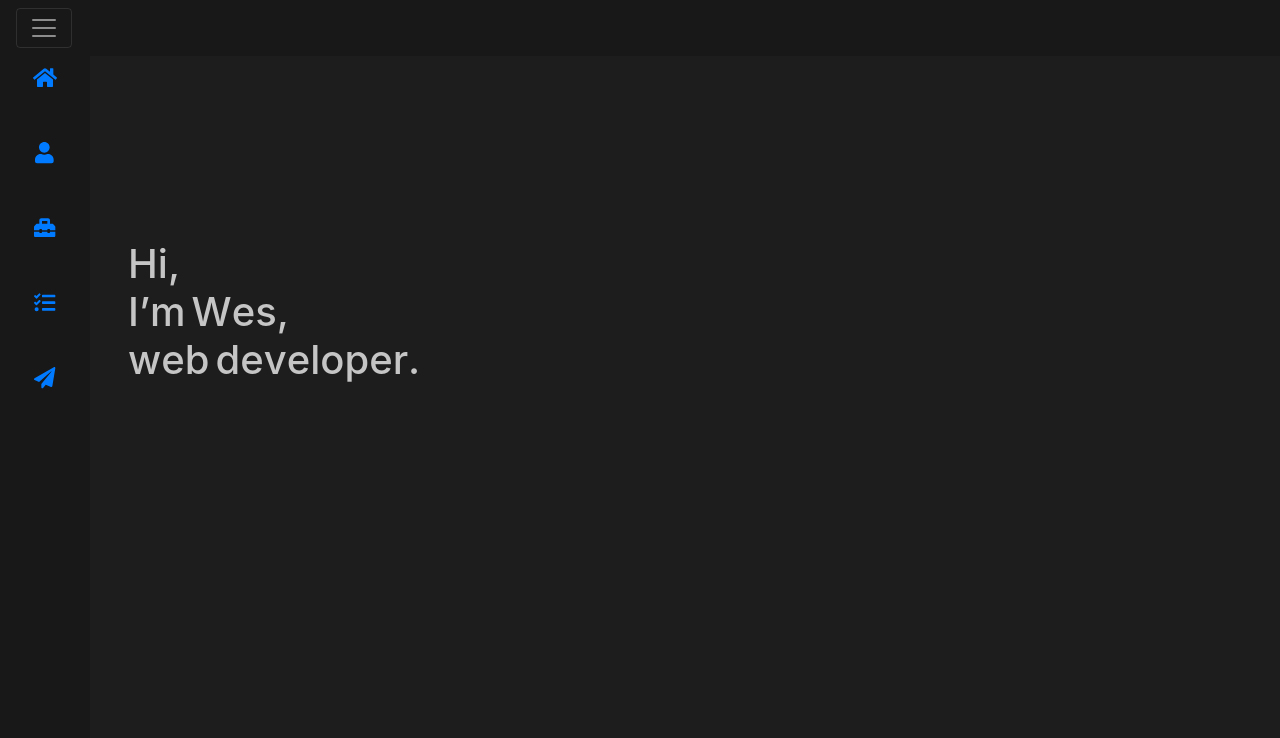
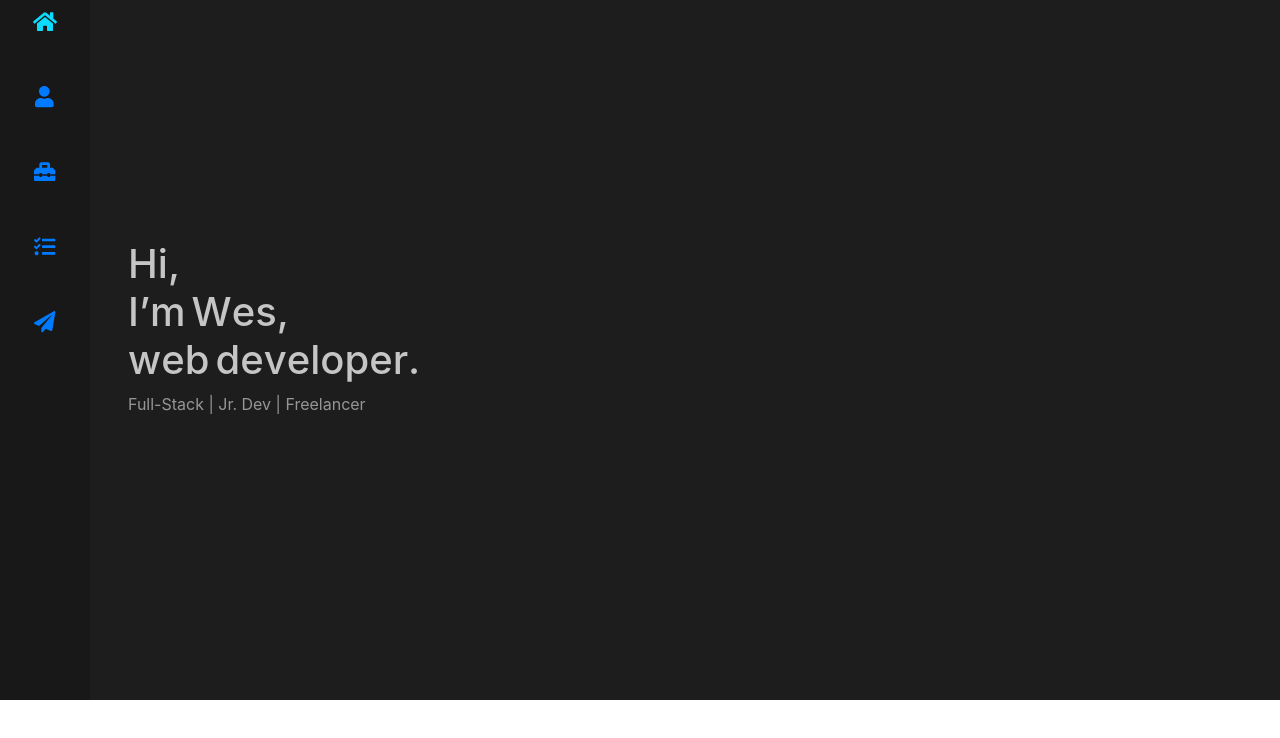
Before and after one commit to wes992/react-portfolio, a React (Create React App) app: page / in a window 1280 px wide. Shown: the top 738 px of the page. Built offline with nearby package versions, Linux system fonts and the light colour scheme.

Commit message:
adds animation

```diff
--- a/src/App.css
+++ b/src/App.css
@@ -1,23 +1,25 @@
 .App {
-  /* position: relative; */
   text-align: center;
   margin: 0;
   padding: 0;
-  height: 100%;
-  width: 100%;
+  height: auto;
+  width: auto;
   background-color: #1d1d1d;
+}
+
+.active {
+  color: #0cdbff;
 }
 
 .left-section {
   width: 7%;
-  height: 1000px;
+  height: 700px;
   color: #fff;
   background-color: #181818;
   text-align: center;
 }
 
 span.letter {
-  /* opacity: 0; */
   display: inline-block;
   color: #c5c5c5;
 
@@ -26,10 +28,10 @@ span.letter {
   animation-iteration-count: 1;
 }
 
-/* span.letter:hover {
+span.letter:hover {
   animation-name: rubberBand;
   color: #0cdbff;
-} */
+}
 
 .body-container {
   position: absolute;
@@ -37,6 +39,8 @@ span.letter {
   left: 10%;
   margin: auto;
   width: 300px;
+  color: #c5c5c5;
+  text-align: left;
 }
 
 .h1-animation {
@@ -49,6 +53,10 @@ span.letter {
 
 #header-bg-dark {
   background: #181818 !important;
+}
+
+p.fade-in {
+  opacity: 0;
 }
 
 .iconSwitch {
@@ -65,39 +73,9 @@ nav a {
 }
 
 span a.iconSwitch:hover {
-  animation-name: rubberBand;
+  /* animation-name: rubberBand; */
   color: #0cdbff;
 }
-
-.slide {
-  position: relative;
-  left: -400px;
-  /* width: 100px; */
-  /* height: 100px; */
-  /* background: blue; */
-  -webkit-animation: slide 0.5s forwards;
-  -webkit-animation-delay: 2s;
-  animation: slide 0.5s forwards;
-  animation-delay: .5s;
-}
-
-/* .h1-anitmation {
-  position: absolute;
-  overflow: hidden;
-  width: 100px;
-  height: 100px;
-  border: none;
-} */
-
-@-webkit-keyframes slide {
-  100% { left: 0; }
-}
-
-@keyframes slide {
-  100% { left: 0; }
-}
-
-
 
 @keyframes rubberBand {
   from {
@@ -133,3 +111,67 @@ span a.iconSwitch:hover {
   -webkit-animation-name: rubberBand;
   animation-name: rubberBand;
 }
+
+.slide {
+  position: relative;
+  left: -400px;
+  -webkit-animation: slide 0.5s forwards;
+  -webkit-animation-delay: 2s;
+  animation: slide 1s forwards;
+  animation-delay: 0.5s;
+}
+
+
+.fade-in {
+  /* left: -400px; */
+  -webkit-animation: fade-in 4s forwards;
+  -webkit-animation-delay: 4s;
+  animation: fade-in 4s forwards;
+  animation-delay: 2.5s;
+}
+
+.delay1 {
+  animation-delay: 1.0s;
+}
+
+.delay2 {
+  animation-delay: 1.5s;
+}
+
+/* .delay3 {
+  animation-delay: 2s;
+} */
+
+
+@-webkit-keyframes slide {
+  0% {
+    opacity: 0%;
+    transform: rotateZ(-90deg);
+  }
+  100% {
+    opacity: 100%;
+    transform: rotateZ(0);
+    left: 0;
+  }
+}
+
+@keyframes slide {
+  0% {
+    opacity: 0%;
+    transform: rotateZ(-90deg);
+  }
+  100% {
+    opacity: 100%;
+    transform: rotateZ(0);
+    left: 0;
+  }
+}
+
+@keyframes fade-in {
+  0% {
+    opacity: 0%
+  }
+  100% {
+    opacity: 80%
+  }
+}
--- a/src/App.js
+++ b/src/App.js
@@ -7,11 +7,9 @@ import "./App.css";
 function App() {
   return (
     <div className="App">
-      <Header />
+      {/* <Header /> */}
       <Left />
-      <div className='Body'>
-          <Body />
-      </div>
+      <Body />
     </div>
   );
 }
--- /dev/null
+++ b/src/components/animation.js
@@ -0,0 +1,42 @@
+import React from 'react';
+
+function Animation() {
+    return (
+        <div className='body-container'>
+        <h1 aria-label=" Hi, I’m Wes,web developer." className=" h1-animation">
+            <div className='slide'>
+                <span className="letter ">H</span>
+                <span className="letter ">i</span>
+                <span className="letter ">,</span><br/>
+            </div>
+            <div className='slide delay1'>
+                <span className="letter">I</span>
+                <span className="letter">’</span>
+                <span className="letter wordSpace">m</span>
+                <span className="letter">W</span>
+                <span className="letter">e</span>
+                <span className="letter">s</span>
+                <span className="letter">,</span><br/>
+            </div>
+            <div className='slide delay2'>
+                <span className="letter">w</span>
+                <span className="letter">e</span>
+                <span className="letter wordSpace">b</span>
+                <span className="letter">d</span>
+                <span className="letter">e</span>
+                <span className="letter">v</span>
+                <span className="letter">e</span>
+                <span className="letter">l</span>
+                <span className="letter">o</span>
+                <span className="letter">p</span>
+                <span className="letter">e</span>
+                <span className="letter">r</span>
+                <span className="letter">.</span>
+            </div>
+        </h1>
+        <p className='delay3 fade-in'>Full-Stack | Jr. Dev | Freelancer</p>
+    </div>
+    )
+}
+
+export default Animation;
--- a/src/components/body.js
+++ b/src/components/body.js
@@ -1,33 +1,10 @@
 import React from 'react';
+import Animation from './animation';
 
 function Body() {
     return (
-        <div className='body-container'>
-            <h1 aria-label=" Hi, I’m Wes,web developer." className="h1-animation">
-                <span className="letter slide">H</span>
-                <span className="letter slide">i</span>
-                <span className="letter slide">,</span><br/>
-                <span className="letter slide">I</span>
-                <span className="letter slide">’</span>
-                <span className="letter slide wordSpace">m </span>
-                <span className="letter slide">W</span>
-                <span className="letter slide">e</span>
-                <span className="letter slide">s</span>
-                <span className="letter slide">,</span><br/>
-                <span className="letter slide">w</span>
-                <span className="letter slide">e</span>
-                <span className="letter slide wordSpace">b </span>
-                <span className="letter slide">d</span>
-                <span className="letter slide">e</span>
-                <span className="letter slide">v</span>
-                <span className="letter slide">e</span>
-                <span className="letter slide">l</span>
-                <span className="letter slide">o</span>
-                <span className="letter slide">p</span>
-                <span className="letter slide">e</span>
-                <span className="letter slide">r</span>
-                <span className="letter slide">.</span>
-            </h1>
+        <div className='body'>
+            <Animation />
         </div>
     );
 }
--- a/src/components/header.js
+++ b/src/components/header.js
@@ -2,33 +2,20 @@ import React from "react";
 
 function Header() {
   return (
-    <div className="Header">
-        <div className="collapse" id="navbarToggleExternalContent">
-          <div className="bg-dark p-4" id='header-bg-dark'>
-            <h5 className="text-white h4 mx-auto">Collapsed content</h5>
-            <span className="text-muted">Toggleable via the navbar brand.</span>
-          </div>
-        </div>
-        <nav className="navbar navbar-dark bg-dark" id="header-bg-dark">
-          <button
-            className="navbar-toggler"
-            type="button"
-            data-toggle="collapse"
-            data-target="#navbarToggleExternalContent"
-            aria-controls="navbarToggleExternalContent"
-            aria-expanded="false"
-            aria-label="Toggle navigation"
-          >
-            <span className="navbar-toggler-icon"></span>
-            {/* <h5 className="text-white h4 mx-auto">
-          Resume
-          <svg width="1em" height=".75em" viewBox="0 0 16 16" class="bi bi-chevron-double-up" fill="currentColor" xmlns="http://www.w3.org/2000/svg">
-            <path fill-rule="evenodd" d="M7.646 2.646a.5.5 0 0 1 .708 0l6 6a.5.5 0 0 1-.708.708L8 3.707 2.354 9.354a.5.5 0 1 1-.708-.708l6-6z"/>
-            <path fill-rule="evenodd" d="M7.646 6.646a.5.5 0 0 1 .708 0l6 6a.5.5 0 0 1-.708.708L8 7.707l-5.646 5.647a.5.5 0 0 1-.708-.708l6-6z"/>
-          </svg></h5> */}
-          </button>
-        </nav>
-    </div>
+        <ul class="justify-content-center nav flex-lg-column flex-md-row">
+          <li class="nav-item">
+            <a class="nav-link active" href="#">Active</a>
+          </li>
+          <li class="nav-item">
+            <a class="nav-link" href="#">Link</a>
+          </li>
+          <li class="nav-item">
+            <a class="nav-link" href="#">Link</a>
+          </li>
+          <li class="nav-item">
+            <a class="nav-link disabled" href="#">Disabled</a>
+          </li>
+        </ul>
   );
 }
 
--- a/src/components/left.js
+++ b/src/components/left.js
@@ -7,11 +7,11 @@ import { FontAwesomeIcon } from '@fortawesome/react-fontawesome';
 function Left() {
   return (
     <div className="left-section">
-      <nav>
+      <nav className='justify-content-center'>
         <span className='nav-links'>
             <a className='iconSwitch'>
                 {/* <i className="fas fa-home"></i>Home */}
-                <FontAwesomeIcon icon='home' size="lg"/> {/* Home */}
+                <FontAwesomeIcon icon='home' size="lg" className='active'/> {/* Home */}
             </a>
         </span>
         <span>
```
